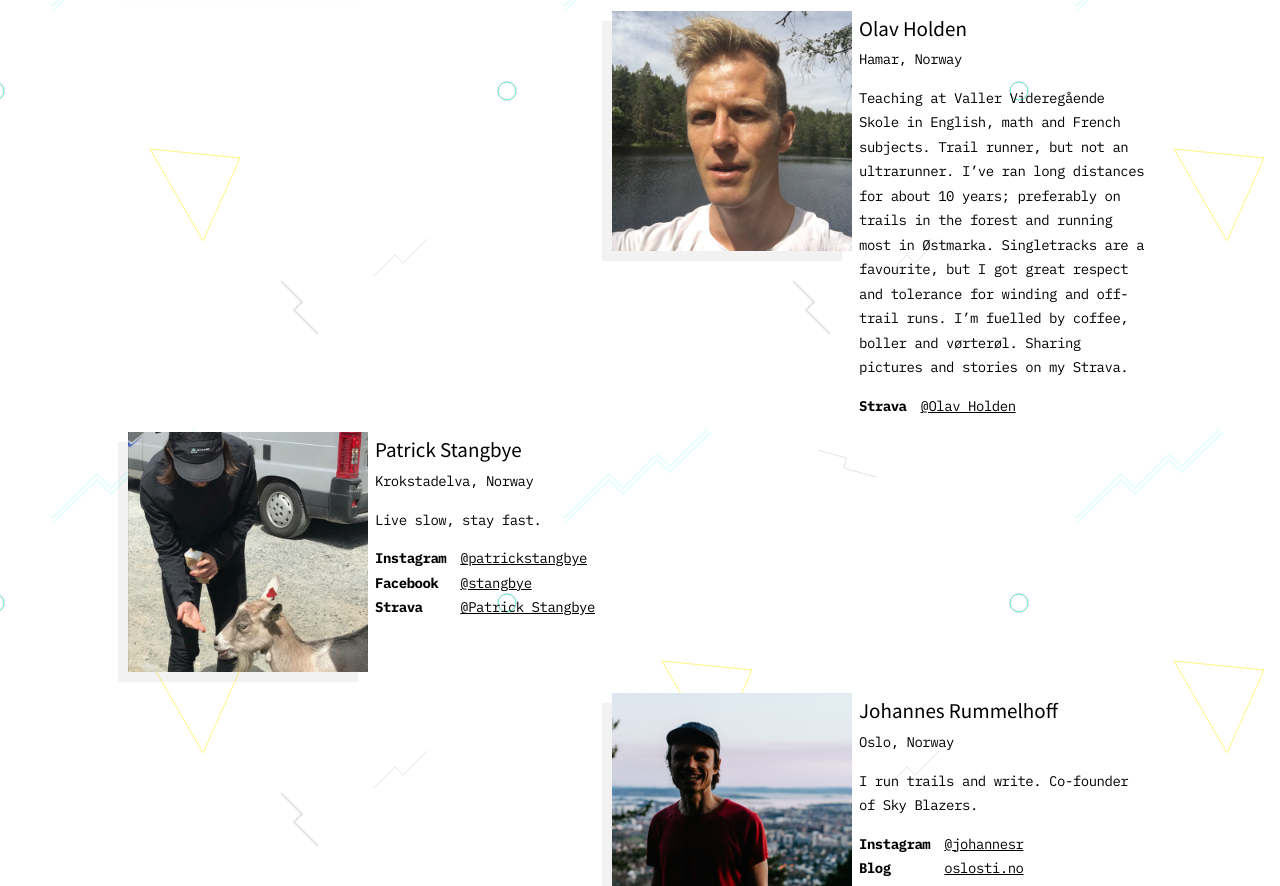
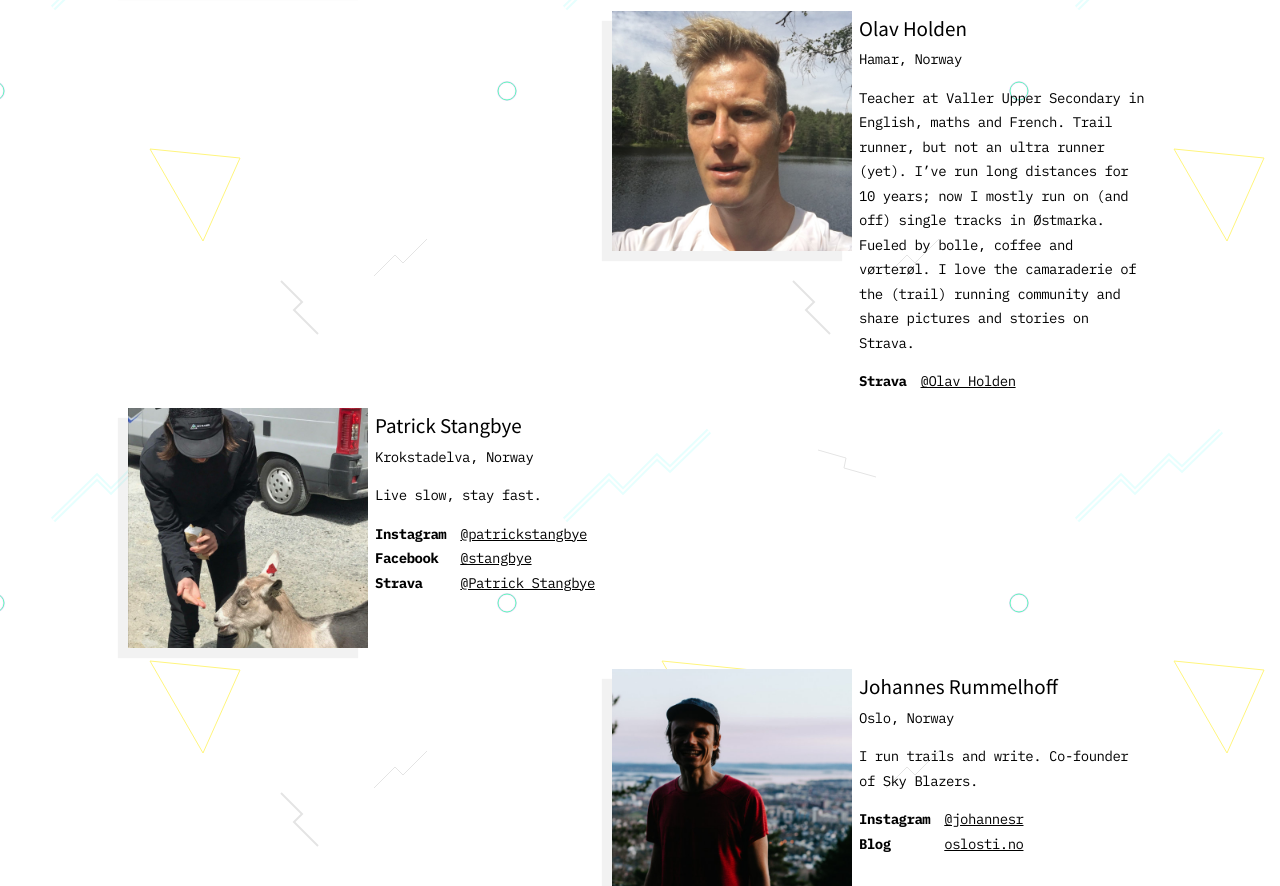
Before and after one commit to hanserino/skyblazers, a website: page docs/athletes.html in a window 1280 px wide. Shown: the part 7565-8451 px from the top of the page. Drawn offline with Linux system fonts and the light colour scheme.

Commit message:
Updated Ola's bio.

```diff
--- a/docs/athletes.html
+++ b/docs/athletes.html
@@ -482,7 +482,7 @@
           <div class="readable">
             <h4>Olav Holden</h4>
             <p>Hamar, Norway</p>
-            <p>Teaching at Valler Videregående Skole in English, math and French subjects. Trail runner, but not an ultrarunner. I’ve ran long distances for about 10 years; preferably on trails in the forest and running most in Østmarka. Singletracks are a favourite, but I got great respect and tolerance for winding and off-trail runs. I’m fuelled by coffee, boller and vørterøl. Sharing pictures and stories on my Strava.</p>
+            <p>Teacher at Valler Upper Secondary in English, maths and French. Trail runner, but not an ultra runner (yet). I’ve run long distances for 10 years; now I mostly run on (and off) single tracks in Østmarka. Fueled by bolle, coffee and vørterøl. I love the camaraderie of the (trail) running community and share pictures and stories on Strava.</p>
             <table>
               <tr>
                 <th>Strava</th>
```
